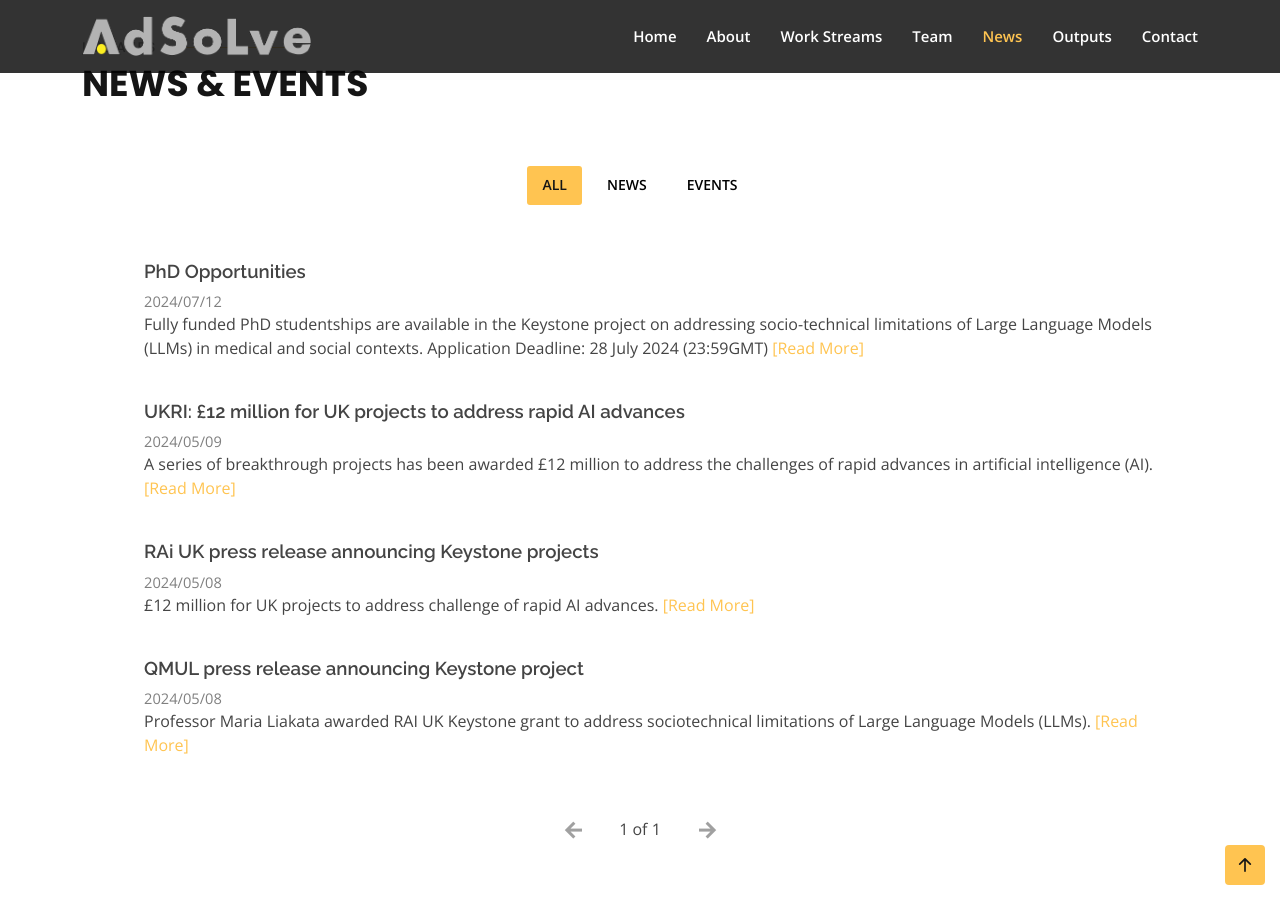
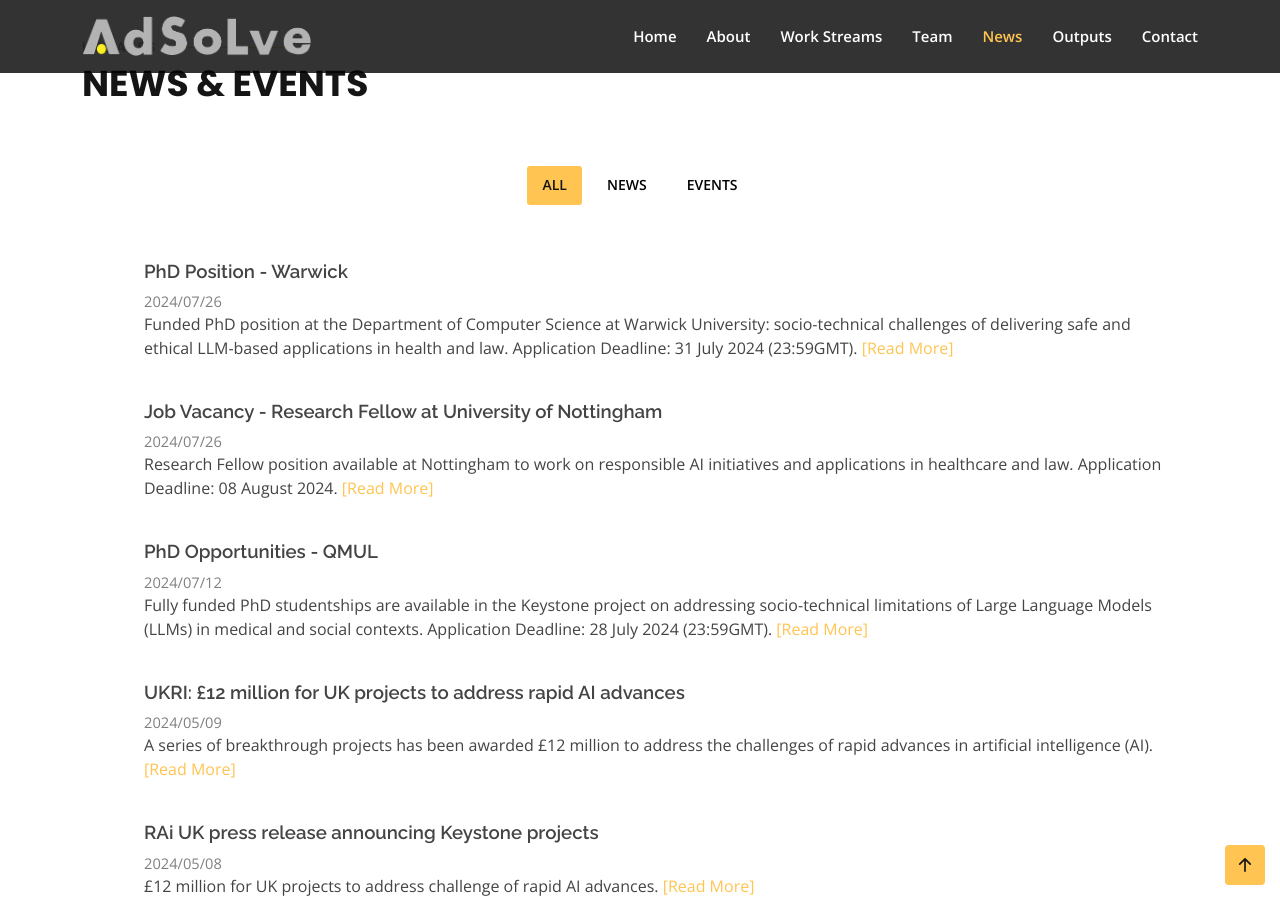
Before and after one commit to adsolve/adsolve.github.io, a Jekyll site: the page built from index.md, in a window 1280 px wide and 900 px high, scrolled down 5261 px. Built offline with Jekyll 4.4.1, drawn with Linux system fonts in a browser that asks for light colours.

Commit message:
RA and PhD advertisements update

```diff
--- a/_includes/outputs.html
+++ b/_includes/outputs.html
@@ -48,7 +48,7 @@
               <span class="if year"><span class="year"></span>.</span>
               <span class="if note"><span class="note"></span></span>
               <!-- If there exists a url to the PDF or the package, render the link-->
-              <span class="if url"> <a class="url"> [PDF] </a></span>
+              <span class="if url"> <a class="url"> [URL] </a></span>
               <span class="if codeurl"><a class="url"> [Code] </a></span>
             </div>
             <div style="display:none"><span class="bibtextype"></span></div>
--- a/other_data/news.yml
+++ b/other_data/news.yml
@@ -17,8 +17,20 @@ items:
     date: "2024/05/09"
     category: "news"
 
-  - title: "PhD Opportunities"
-    desc: "Fully funded PhD studentships are available in the Keystone project on addressing socio-technical limitations of Large Language Models (LLMs) in medical and social contexts. Application Deadline: 28 July 2024 (23:59GMT)"
+  - title: "PhD Opportunities - QMUL"
+    desc: "Fully funded PhD studentships are available in the Keystone project on addressing socio-technical limitations of Large Language Models (LLMs) in medical and social contexts. Application Deadline: 28 July 2024 (23:59GMT)."
     url: "/assets/other/phd_advert_QMUL.pdf"
     date: "2024/07/12"
     category: "news"
+
+  - title: "Job Vacancy - Research Fellow at University of Nottingham"
+    desc: "Research Fellow position available at Nottingham to work on responsible AI initiatives and applications in healthcare and law. Application Deadline: 08 August 2024."
+    url: "https://jobs.nottingham.ac.uk/vacancy.aspx?ref=SCI216624"
+    date: "2024/07/26"
+    category: "news"
+
+  - title: "PhD Position - Warwick"
+    desc: "Funded PhD position at the Department of Computer Science at Warwick University: socio-technical challenges of delivering safe and ethical LLM-based applications in health and law. Application Deadline: 31 July 2024 (23:59GMT)."
+    url: "/assets/other/phd_advert_warwick.pdf"
+    date: "2024/07/26"
+    category: "news"
```
Also changed, not shown: 1 other file.
